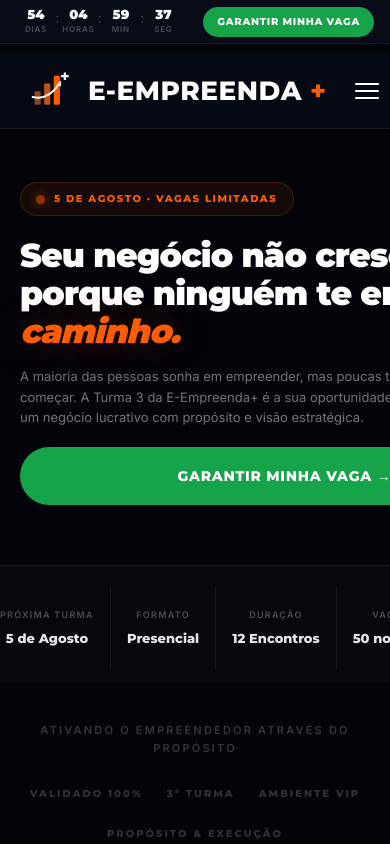
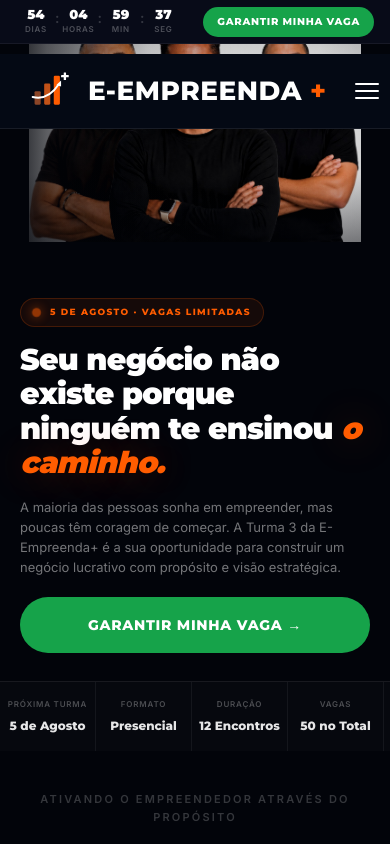
Before and after one commit to pluppex-art/E-EMPREENDA-Plus, a React (Vite) app: page / in a window 390 px wide. Shown: the top 844 px of the page. Built offline with nearby package versions, Linux system fonts and the light colour scheme; no server answers; the database is empty.

Commit message:
refactor: update hero section responsive layout and hero stats for tablet and mobile screens

```diff
--- a/src/pages/Home/Home.module.css
+++ b/src/pages/Home/Home.module.css
@@ -662,22 +662,34 @@
   .movementGrid { gap: 32px; }
 }
 
+/* ─── TABLET — colapsa hero em coluna única ─── */
 @media (max-width: 900px) {
+  /* Hero grid: foto → conteúdo → stats */
   .hero {
     grid-template-columns: 1fr;
+    grid-template-rows: auto auto auto;
     min-height: auto;
-    padding-top: 130px;
+    padding-top: 0;
   }
-  .heroLeft { padding-top: 24px; padding-bottom: 0; }
-  .heroContent { padding: 0 24px; max-width: 100%; }
   .heroRight {
-    min-height: 56vw;
-    max-height: 460px;
-    order: -1;
+    grid-column: 1;
+    grid-row: 1;
+    min-height: 55vw;
+    max-height: 400px;
+    padding-top: 130px; /* espaço para navbar + announcement */
   }
-  .infoStrip { flex-wrap: wrap; }
-  .infoItem { min-width: 46%; border-right: none; border-bottom: 1px solid rgba(255,255,255,0.05); }
-  .infoItem:last-child { border-bottom: none; }
+  .heroLeft {
+    grid-column: 1;
+    grid-row: 2;
+    padding-top: 36px;
+    padding-bottom: 0;
+  }
+  .heroStats {
+    grid-column: 1;
+    grid-row: 3;
+  }
+  .heroContent { padding: 0 28px; max-width: 100%; }
+
   .pillarsGrid { grid-template-columns: repeat(2, 1fr); }
   .programsGrid { grid-template-columns: 1fr; gap: 40px; }
 }
@@ -694,13 +706,18 @@
   .heroTag { font-size: 10px; margin-bottom: 20px; }
   .heroCredentials { gap: 10px; margin-bottom: 28px; }
   .credItem { font-size: 13px; }
-  .heroBtn { font-size: 13px; padding: 16px 32px; }
+  .heroBtn { width: 100%; justify-content: center; font-size: 14px; padding: 18px 24px; }
   .heroRight { min-height: 60vw; max-height: none; }
 
-  /* Info strip — 2 colunas */
-  .infoItem { min-width: 50%; padding: 16px 20px; }
-  .infoValue { font-size: 13px; }
-  .infoLabel { font-size: 9px; }
+  /* Hero stats — horizontal scroll no tablet */
+  .heroStats {
+    overflow-x: auto;
+    flex-wrap: nowrap;
+    -webkit-overflow-scrolling: touch;
+    scrollbar-width: none;
+  }
+  .heroStats::-webkit-scrollbar { display: none; }
+  .heroStatItem { flex: 0 0 auto; min-width: 110px; }
 
   /* Logo bar */
   .logoBarLogos { gap: 24px; padding: 0 24px; }
@@ -755,24 +772,22 @@
 
 /* ─── MOBILE PHONES ─── */
 @media (max-width: 480px) {
-  .section { padding: 60px 0; }
+  .section { padding: 56px 0; }
   .sectionH2 { font-size: clamp(24px, 9vw, 36px); }
 
-  /* Hero stats */
-  .heroStats { gap: 0; margin-top: 28px; padding-top: 20px; }
-  .heroStatItem { padding-right: 16px; margin-right: 16px; margin-bottom: 12px; }
-  .heroStatValue { font-size: 13px; }
+  /* Hero */
+  .heroRight { min-height: 62vw; max-height: 320px; padding-top: 110px; }
+  .heroContent { padding: 20px 20px 28px; }
+  .heroH1 { font-size: clamp(22px, 8vw, 30px); line-height: 1.15; }
+  .heroSub { font-size: 13px; margin-bottom: 20px; }
+  .heroTag { font-size: 9px; padding: 6px 12px; margin-bottom: 16px; }
+  .heroCredentials { display: none; }
+  .heroBtn { padding: 17px 20px; }
 
-  /* Hero */
-  .heroContent { padding: 28px 20px 32px; }
-  .heroH1 { font-size: clamp(24px, 8.5vw, 34px); line-height: 1.15; }
-  .heroSub { font-size: 13px; margin-bottom: 20px; }
-  .heroCredentials { display: none; }
-  .heroBtn { width: 100%; justify-content: center; font-size: 14px; padding: 18px 24px; }
-  .heroRight { min-height: 70vw; }
-
-  /* Info strip — 1 coluna */
-  .infoItem { min-width: 100%; padding: 14px 20px; flex-direction: row; justify-content: space-between; align-items: center; }
+  /* Hero stats — scroll horizontal invisível */
+  .heroStatItem { min-width: 96px; padding: 16px 0; }
+  .heroStatValue { font-size: 12px; }
+  .heroStatLabel { font-size: 8px; letter-spacing: 0.1em; }
 
   /* Pillars — 1 coluna */
   .pillarsGrid { grid-template-columns: 1fr; }
@@ -781,19 +796,19 @@
   .howGrid { grid-template-columns: 1fr; }
 
   /* Programs */
-  .programCard { padding: 36px 24px; }
-  .programsGrid { gap: 32px; }
+  .programCard { padding: 36px 20px; }
+  .programsGrid { gap: 28px; }
   .programBenefits li { font-size: 13px; }
 
   /* Guarantee */
-  .guaranteeBanner { padding: 28px 20px; }
+  .guaranteeBanner { padding: 24px 20px; }
 
   /* Buttons full width */
   .painCta .btnPrimary { width: 100%; justify-content: center; }
 
   /* CTA banner */
   .ctaBanner { padding: 72px 0; }
-  .ctaBanner h2 { font-size: clamp(26px, 9vw, 40px); }
+  .ctaBanner h2 { font-size: clamp(24px, 9vw, 38px); }
   .ctaBanner p { font-size: 15px; }
   .ctaBanner .btnPrimary { width: calc(100% - 40px); justify-content: center; }
 }
--- a/src/pages/Home/index.tsx
+++ b/src/pages/Home/index.tsx
@@ -39,7 +39,7 @@ const DEFAULT_GROUP_BENEFITS = [
 ]
 
 const DEFAULT_HERO = {
-  h1: 'Seu negócio não cresce porque ninguém te ensinou o caminho.',
+  h1: 'Seu negócio não existe porque ninguém te ensinou o caminho.',
   subtitle: 'A maioria das pessoas sonha em empreender, mas poucas têm coragem de começar. A Turma 3 da E-Empreenda+ é a sua oportunidade para construir um negócio lucrativo com propósito e visão estratégica.',
   quote: 'Empreender transforma vidas.',
   ctaText: 'Garantir Minha Vaga',
```
